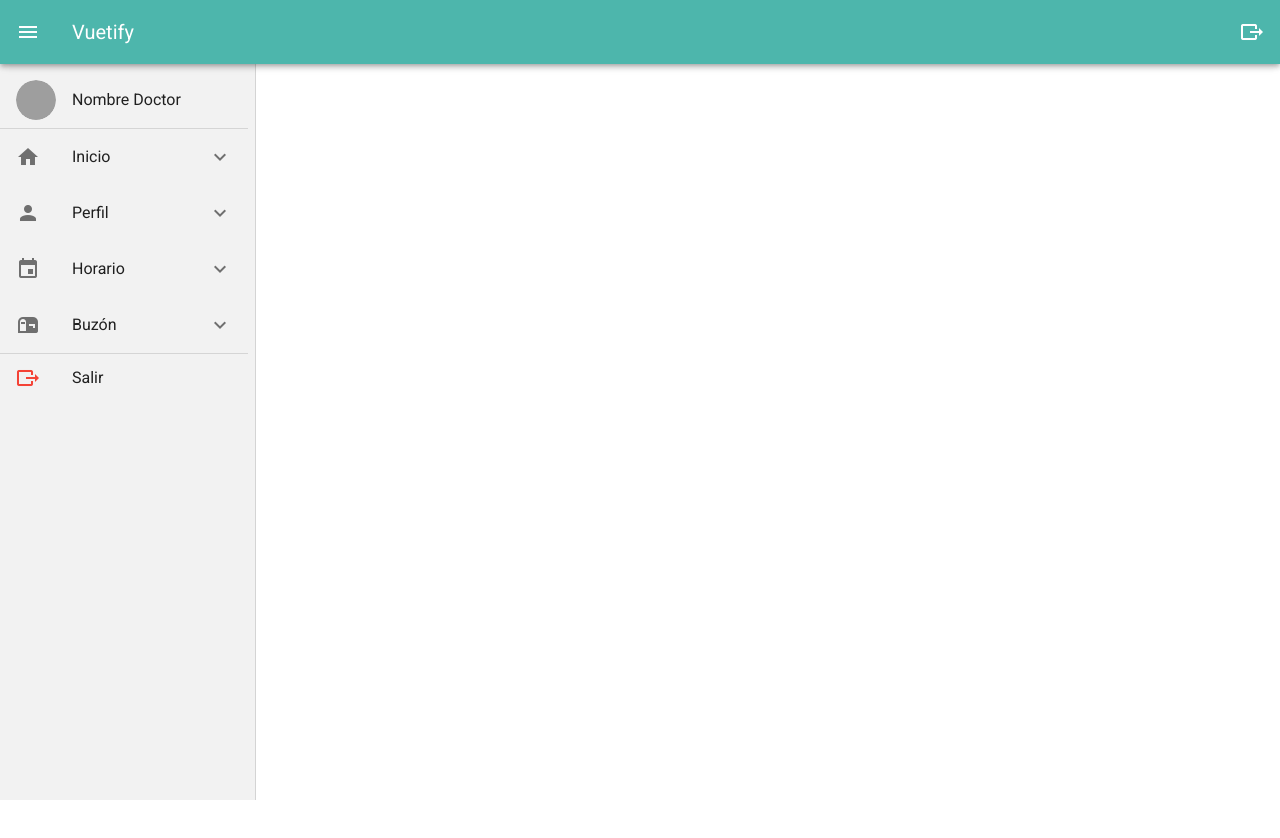
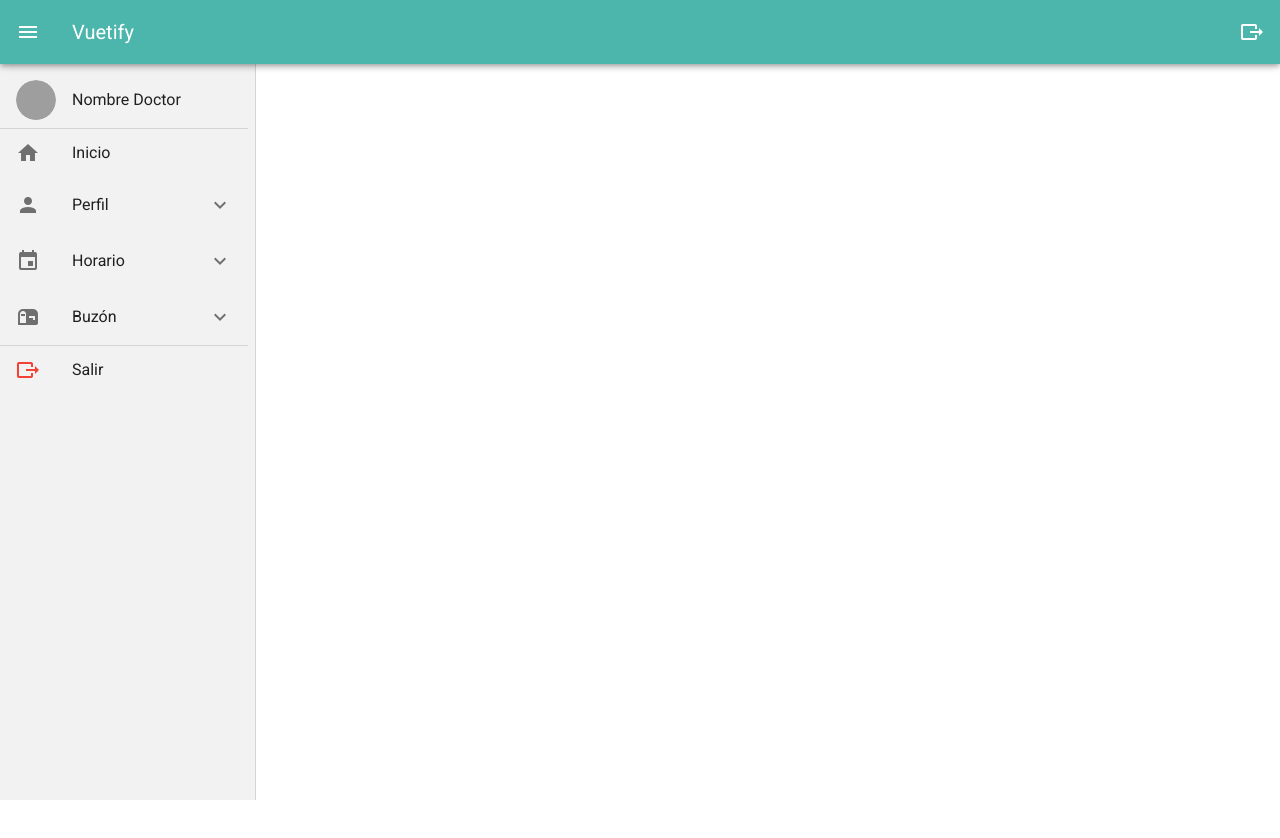
Before and after one commit to miguelramirez7/sicramCitas, a Vue app in the folder FRONTEND/fontSicram/front-proyect/: page /doctorsystem in a window 1280 px wide. Shown: the top 838 px of the page. Built offline with nearby package versions, Linux system fonts and the light colour scheme; grey boxes are pictures that could not be loaded.

Commit message:
mejorando el menu y estilo

```diff
--- a/FRONTEND/fontSicram/front-proyect/src/components/MenuDoctor.vue
+++ b/FRONTEND/fontSicram/front-proyect/src/components/MenuDoctor.vue
@@ -27,6 +27,15 @@
         </v-list-item>
         <v-divider />
 
+        <v-list-item-group>
+          <v-list-item link color='teal lighten-2'>
+          <v-list-item-action>
+            <v-icon>mdi-home</v-icon>
+          </v-list-item-action>
+          <v-list-item-content>
+            <v-list-item-title>Inicio</v-list-item-title>
+          </v-list-item-content>
+        </v-list-item>
         <v-list-group no-action color='teal lighten-2' v-for="item in items" :key="item.title" v-model="item.active"
           :prepend-icon="item.action">
           <template v-slot:activator>
@@ -36,11 +45,13 @@
           </template>
 
           <v-list-item-group>
+
               <v-list-item v-for="child in item.items" :key="child.title" link>
                 <v-list-item-title v-text="child.title"></v-list-item-title>
               </v-list-item>
             </v-list-item-group>
         </v-list-group>
+        </v-list-item-group>
 
       <v-divider />
 
@@ -79,10 +90,7 @@
       drawer: null,
       group: null,
 
-      items: [{
-          action: 'mdi-home',
-          title: 'Inicio',
-        },
+      items: [
         {
           action: 'mdi-account',
           active: false,
--- a/FRONTEND/fontSicram/front-proyect/src/components/MenuOrg.vue
+++ b/FRONTEND/fontSicram/front-proyect/src/components/MenuOrg.vue
@@ -27,6 +27,15 @@
         </v-list-item>
         <v-divider />
 
+        <v-list-item-group>
+          <v-list-item link color='teal lighten-2'>
+          <v-list-item-action>
+            <v-icon>mdi-home</v-icon>
+          </v-list-item-action>
+          <v-list-item-content>
+            <v-list-item-title>Inicio</v-list-item-title>
+          </v-list-item-content>
+        </v-list-item>
         <v-list-group no-action color='teal lighten-2' v-for="item in items" :key="item.title" v-model="item.active"
           :prepend-icon="item.action">
           <template v-slot:activator>
@@ -41,7 +50,7 @@
               </v-list-item>
             </v-list-item-group>
         </v-list-group>
-
+        </v-list-item-group>
       <v-divider />
 
       <v-list-item-group color='pink'>
@@ -81,11 +90,7 @@
       drawer: null,
       group: null,
 
-       items: [{
-          action: 'mdi-home',
-
-          title: 'Inicio',
-        },
+       items: [
         {
           action: 'mdi-account',
           active: false,
--- a/FRONTEND/fontSicram/front-proyect/src/components/MenuPaciente.vue
+++ b/FRONTEND/fontSicram/front-proyect/src/components/MenuPaciente.vue
@@ -26,7 +26,15 @@
           </v-list-item-content>
         </v-list-item>
         <v-divider />
-
+        <v-list-item-group>
+          <v-list-item link color='teal lighten-2'>
+          <v-list-item-action>
+            <v-icon>mdi-home</v-icon>
+          </v-list-item-action>
+          <v-list-item-content>
+            <v-list-item-title>Inicio</v-list-item-title>
+          </v-list-item-content>
+        </v-list-item>
         <v-list-group no-action color='teal lighten-2' v-for="item in items" :key="item.title" v-model="item.active"
           :prepend-icon="item.action">
           <template v-slot:activator>
@@ -41,6 +49,7 @@
               </v-list-item>
             </v-list-item-group>
         </v-list-group>
+        </v-list-item-group>
 
       <v-divider />
 
@@ -81,11 +90,7 @@
       drawer: null,
       group: null,
 
-       items: [{
-          action: 'mdi-home',
-
-          title: 'Inicio',
-        },
+       items: [
         {
           action: 'mdi-account',
           active: false,
--- a/FRONTEND/fontSicram/front-proyect/src/views/Home.vue
+++ b/FRONTEND/fontSicram/front-proyect/src/views/Home.vue
@@ -61,7 +61,7 @@
         <v-divider />
 
         <v-list-item-group color="teal lighten-2">
-          <v-list-item  @click="loginDialog = true">
+          <v-list-item >
             <v-list-item-title>Ingresar</v-list-item-title>
           </v-list-item>
 
```
